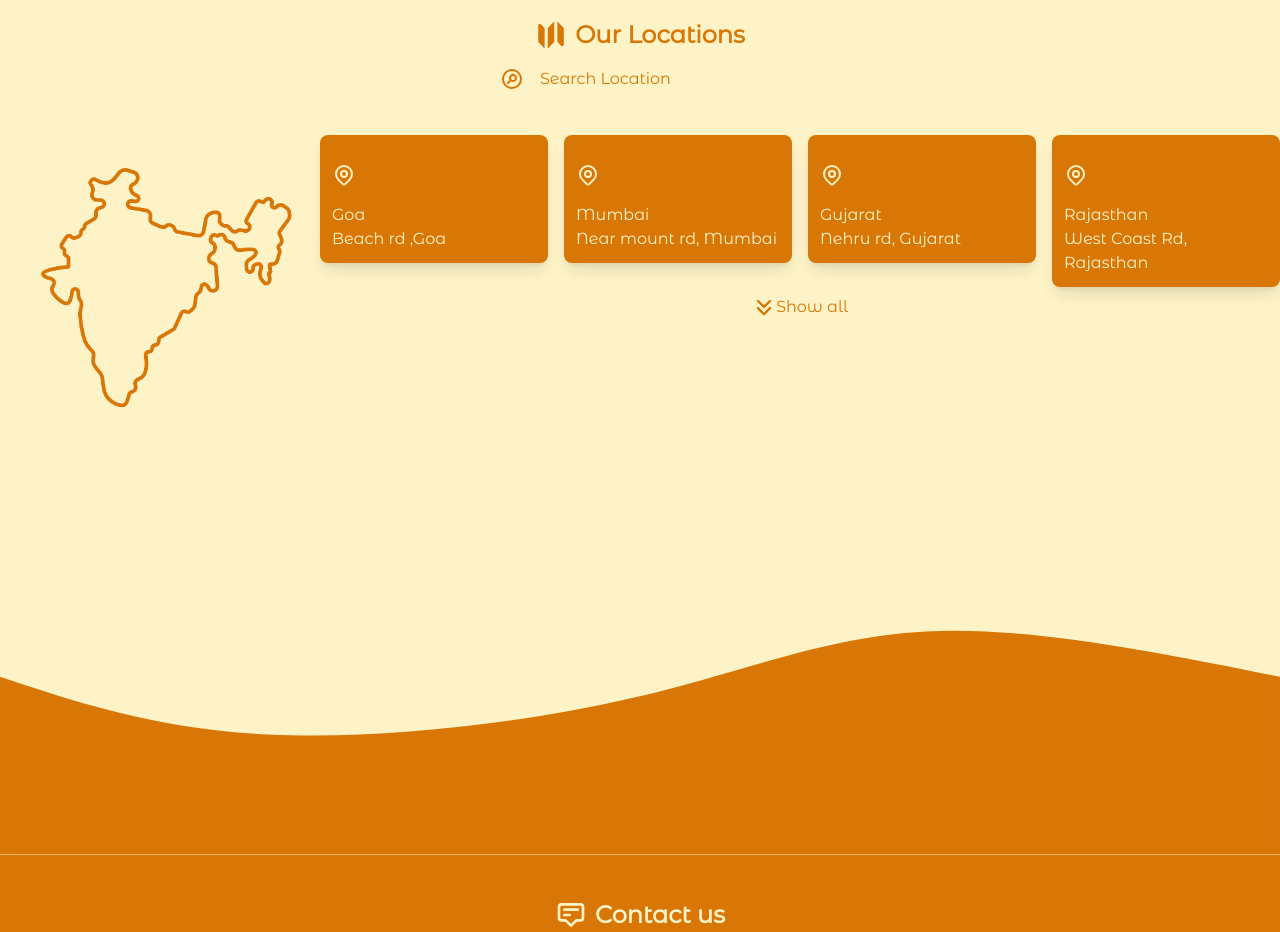
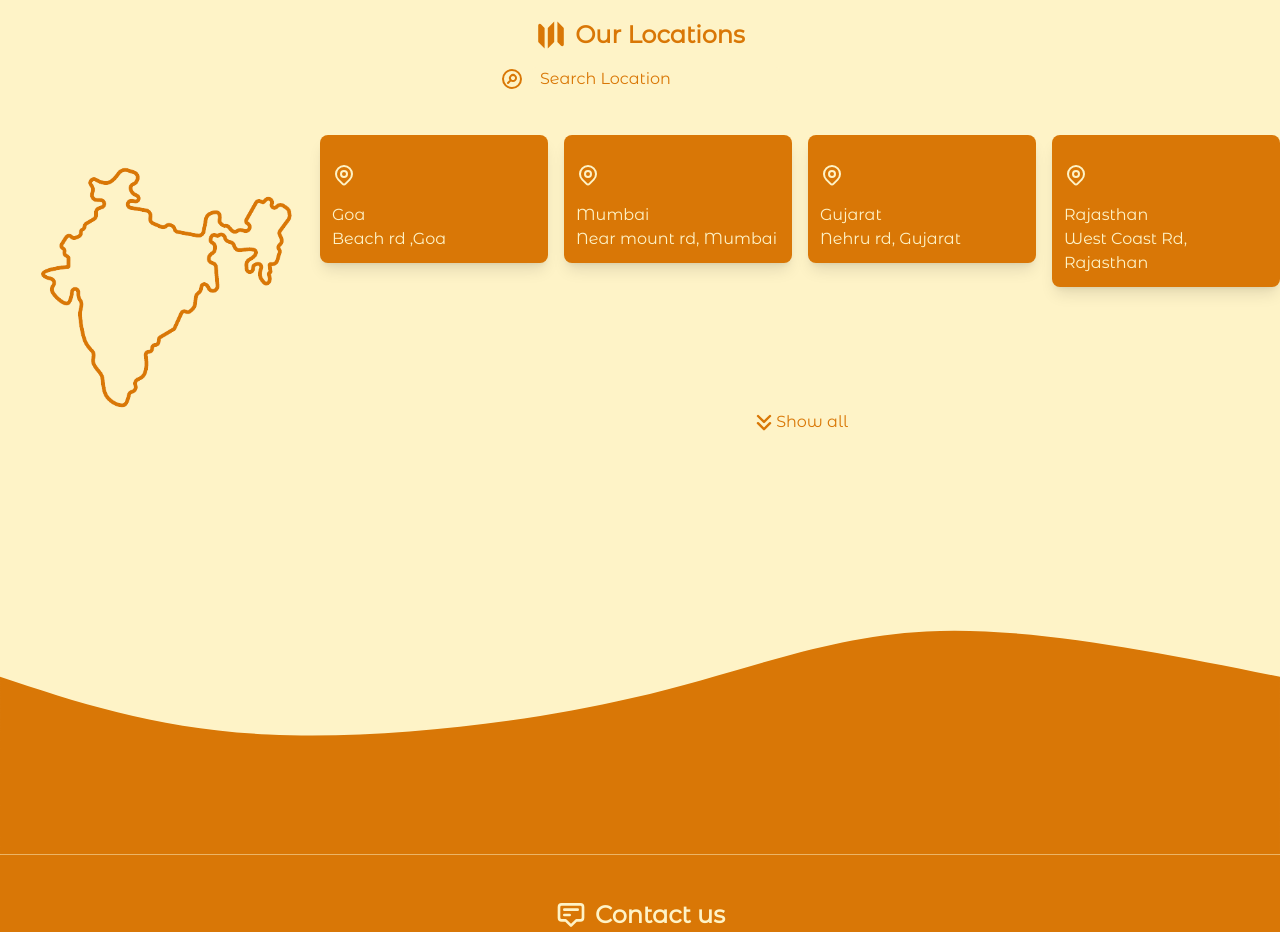
Before and after one commit to mdabdulrahman/coffeeShop, a SvelteKit app: page / in a window 1280 px wide. Shown: the part 1920-2852 px from the top of the page. Built offline with nearby package versions, Linux system fonts and the light colour scheme; a web font is replaced by a local one.

Commit message:
change in location

```diff
--- a/src/routes/form.svelte
+++ b/src/routes/form.svelte
@@ -21,7 +21,7 @@
 </span>
 <span>
 <label for="">Message :</label>
-<input type="text" name=""class="form-box h-40  w-96" id="">
+<input type="text" name=""class="form-box h-40  w-40" id="">
 </span>
 </div>
 
--- a/src/routes/locations.svelte
+++ b/src/routes/locations.svelte
@@ -68,15 +68,15 @@ let secondary="bg-amber-600"
         <img src="./locLogo.png" alt="">
 
         </div>
-        <div class="lg:w-3/4 flex justify-center md:block">
+        <div class="lg:w-3/4 ">
 
 
-           <div>
+
 
 
     {#each find() as location,i}
     {#if i==0}
-    <div class="h-5/6 w-full  grid lg:grid-cols-4 md:grid-cols-3  gap-4  ">
+    <div class="h-5/6 w-full  md:grid lg:grid-cols-4 md:grid-cols-3 flex justify-center gap-4  ">
     {#each find() as location,i}
 
 
@@ -135,5 +135,4 @@ let secondary="bg-amber-600"
 {/each}
 
         </div>
-        </div>
 </div>
```
